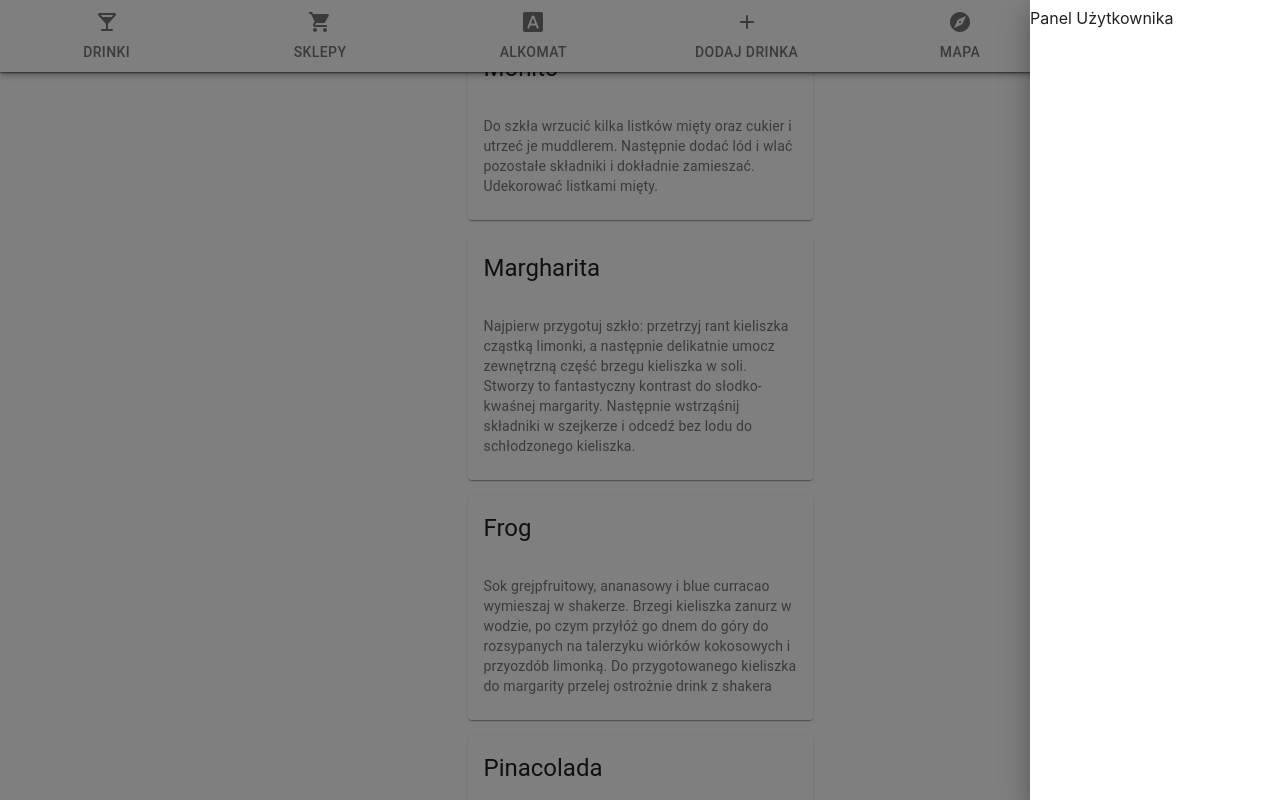
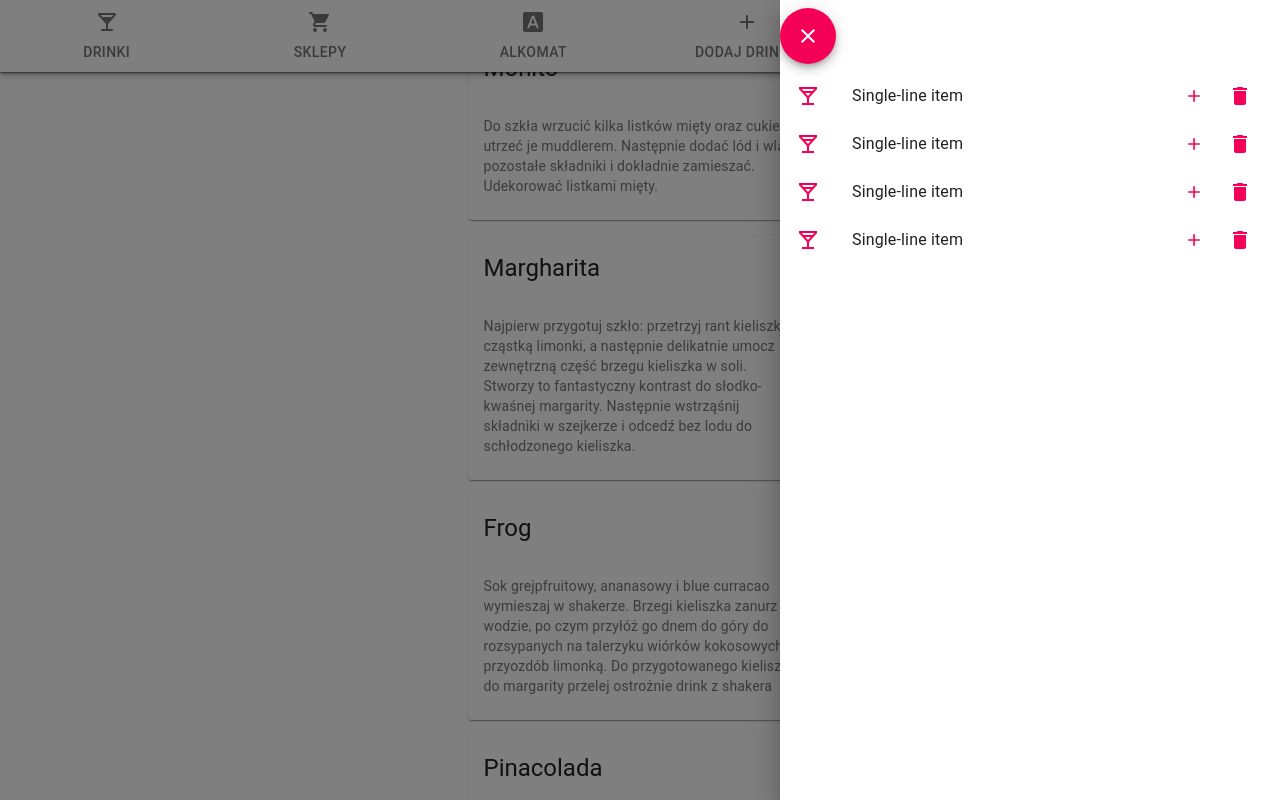
Before and after one commit to szymon-wiergowski/DrinkApp, a React (Create React App) app: page / in a window 1280 px wide. Both pictures are taken after a click on the tab "KONTO". Shown: the top 800 px of the page. Built offline with nearby package versions, Linux system fonts and the light colour scheme.

Commit message:
FZ12JF-50

```diff
--- a/src/navigation/Navigation.js
+++ b/src/navigation/Navigation.js
@@ -13,6 +13,7 @@ import AddRoundedIcon from '@material-ui/icons/AddRounded';
 import ExploreRoundedIcon from '@material-ui/icons/ExploreRounded';
 import SwipeableDrawer from '@material-ui/core/SwipeableDrawer';
 import List from '@material-ui/core/List';
+import UserPanel from '../user-panel/UserPanel';
 
 
 const useStyles = makeStyles({
@@ -21,7 +22,7 @@ const useStyles = makeStyles({
         maxWidth: 'auto',
     },
     list: {
-        width: 250,
+        width: 500,
     },
     fullList: {
         width: 'auto',
@@ -55,7 +56,7 @@ export function Navbar() {
             onKeyDown={toggleDrawer(side, false)}
         >
             <List>
-                Panel Użytkownika
+                <UserPanel />
             </List>
         </div>
     );
--- a/src/user-panel/UserPanel.js
+++ b/src/user-panel/UserPanel.js
@@ -0,0 +1,90 @@
+import React from 'react';
+import AddIcon from '@material-ui/icons/Add';
+import List from '@material-ui/core/List';
+import ListItem from '@material-ui/core/ListItem';
+import ListItemAvatar from '@material-ui/core/ListItemAvatar';
+import ListItemIcon from '@material-ui/core/ListItemIcon';
+import ListItemSecondaryAction from '@material-ui/core/ListItemSecondaryAction';
+import ListItemText from '@material-ui/core/ListItemText';
+import { makeStyles } from '@material-ui/core/styles';
+import Fab from '@material-ui/core/Fab';
+import EditIcon from '@material-ui/icons/Edit';
+import FavoriteIcon from '@material-ui/icons/Favorite';
+import NavigationIcon from '@material-ui/icons/Navigation';
+import IconButton from '@material-ui/core/IconButton';
+import LocalBarOutlinedIcon from '@material-ui/icons/LocalBarOutlined';
+import DeleteIcon from '@material-ui/icons/Delete';
+import CloseIcon from '@material-ui/icons/Close';
+
+class UserPanel extends React.Component {
+
+    render() {
+        return (
+            <div>
+                <Fab color="secondary" aria-label="close">
+                    <CloseIcon />
+                </Fab>
+                <List >
+                    <ListItem>
+                        <ListItemIcon>
+                            <LocalBarOutlinedIcon color="secondary" />
+                        </ListItemIcon>
+                        <ListItemText primary="Single-line item" />
+                        <ListItemSecondaryAction>
+                            <IconButton aria-label="add" color="secondary">
+                                <AddIcon fontSize="small" />
+                            </IconButton>
+                            <IconButton aria-label="delete" color="secondary">
+                                <DeleteIcon />
+                            </IconButton>
+                        </ListItemSecondaryAction>
+                    </ListItem>
+                    <ListItem>
+                        <ListItemIcon>
+                            <LocalBarOutlinedIcon color="secondary" />
+                        </ListItemIcon>
+                        <ListItemText primary="Single-line item" />
+                        <ListItemSecondaryAction>
+                            <IconButton aria-label="add" color="secondary">
+                                <AddIcon fontSize="small" />
+                            </IconButton>
+                            <IconButton aria-label="delete" color="secondary">
+                                <DeleteIcon />
+                            </IconButton>
+                        </ListItemSecondaryAction>
+                    </ListItem>
+                    <ListItem>
+                        <ListItemIcon>
+                            <LocalBarOutlinedIcon color="secondary" />
+                        </ListItemIcon>
+                        <ListItemText primary="Single-line item" />
+                        <ListItemSecondaryAction>
+                            <IconButton aria-label="add" color="secondary">
+                                <AddIcon fontSize="small" />
+                            </IconButton>
+                            <IconButton aria-label="delete" color="secondary">
+                                <DeleteIcon />
+                            </IconButton>
+                        </ListItemSecondaryAction>
+                    </ListItem>
+                    <ListItem>
+                        <ListItemIcon>
+                            <LocalBarOutlinedIcon color="secondary" />
+                        </ListItemIcon>
+                        <ListItemText primary="Single-line item" />
+                        <ListItemSecondaryAction>
+                            <IconButton aria-label="add" color="secondary">
+                                <AddIcon fontSize="small" />
+                            </IconButton>
+                            <IconButton aria-label="delete" color="secondary">
+                                <DeleteIcon />
+                            </IconButton>
+                        </ListItemSecondaryAction>
+                    </ListItem>
+                </List>
+            </div>
+        )
+    }
+
+}
+export default UserPanel;
```
